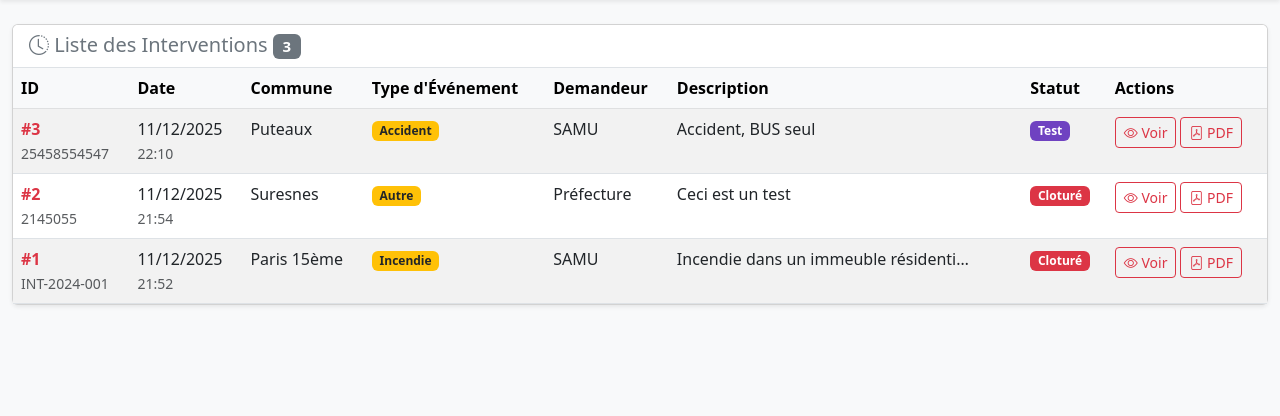
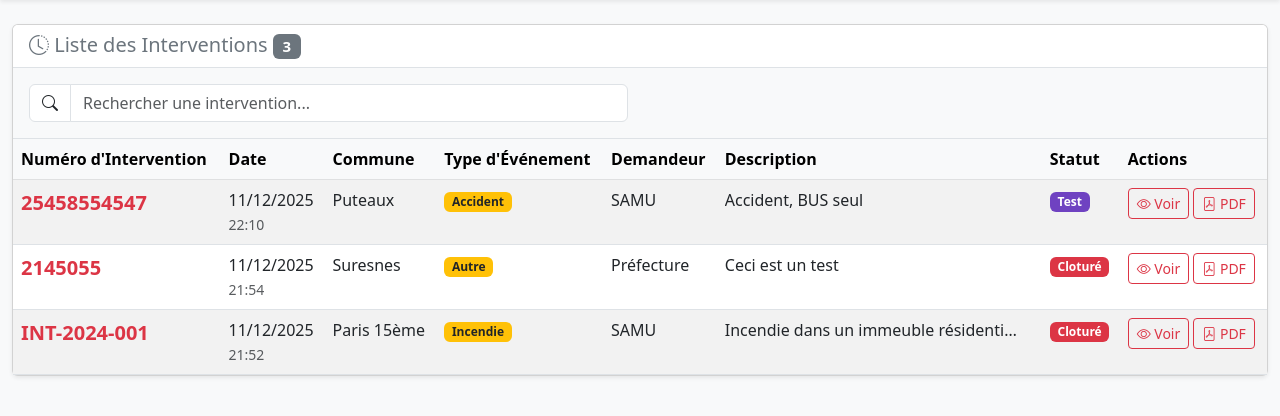
Before and after one commit to VictorTHNT/urgencecrf, a PHP site: page /history.php in a window 1280 px wide. Shown: the part 57-473 px from the top of the page. Run offline with PHP 8.4, Linux system fonts and the light colour scheme; data comes from the database, SQL or seed files in the repository.

Commit message:
Add search functionality to intervention history table. Introduced a dynamic search input for filtering interventions by number, date, commune, type, and requester. Updated table header to reflect intervention number and improved styling for better visibility.

```diff
--- a/history.php
+++ b/history.php
@@ -58,11 +58,24 @@ $interventions = $stmt->fetchAll();
                         <i class="bi bi-info-circle"></i> Aucune intervention enregistrée.
                     </div>
                 <?php else: ?>
+                    <div class="p-3 border-bottom bg-light">
+                        <div class="row">
+                            <div class="col-md-6">
+                                <div class="input-group">
+                                    <span class="input-group-text bg-white">
+                                        <i class="bi bi-search"></i>
+                                    </span>
+                                    <input type="text" class="form-control" id="searchIntervention"
+                                           placeholder="Rechercher une intervention...">
+                                </div>
+                            </div>
+                        </div>
+                    </div>
                     <div class="table-responsive">
-                        <table class="table table-hover table-striped mb-0">
+                        <table class="table table-hover table-striped mb-0" id="tableInterventions">
                             <thead class="table-light">
                                 <tr>
-                                    <th>ID</th>
+                                    <th>Numéro d'Intervention</th>
                                     <th>Date</th>
                                     <th>Commune</th>
                                     <th>Type d'Événement</th>
@@ -76,9 +89,10 @@ $interventions = $stmt->fetchAll();
                                 <?php foreach ($interventions as $inter): ?>
                                     <tr>
                                         <td>
-                                            <strong class="text-danger">#<?php echo $inter['id']; ?></strong>
                                             <?php if ($inter['numero_intervention']): ?>
-                                                <br><small class="text-muted"><?php echo htmlspecialchars($inter['numero_intervention']); ?></small>
+                                                <strong class="fw-bold fs-5 text-danger"><?php echo htmlspecialchars($inter['numero_intervention']); ?></strong>
+                                            <?php else: ?>
+                                                <span class="text-muted fst-italic">Non renseigné</span>
                                             <?php endif; ?>
                                         </td>
                                         <td>
@@ -135,5 +149,54 @@ $interventions = $stmt->fetchAll();
     </div>
 
     <script src="https://cdn.jsdelivr.net/npm/bootstrap@5.3.0/dist/js/bootstrap.bundle.min.js"></script>
+    <script>
+        // Fonction de recherche dynamique
+        document.addEventListener('DOMContentLoaded', function() {
+            const searchInput = document.getElementById('searchIntervention');
+            const tableBody = document.querySelector('#tableInterventions tbody');
+            const rows = tableBody.querySelectorAll('tr');
+
+            if (searchInput) {
+                searchInput.addEventListener('input', function() {
+                    const searchText = this.value.toLowerCase().trim();
+
+                    rows.forEach(function(row) {
+                        // Récupération des cellules dans l'ordre :
+                        // 0: Numéro d'intervention
+                        // 1: Date
+                        // 2: Commune
+                        // 3: Type d'événement
+                        // 4: Demandeur
+                        // (5: Description - non recherchée selon la demande)
+                        // (6: Statut - non recherchée selon la demande)
+                        // (7: Actions - non recherchée)
+
+                        const cells = row.querySelectorAll('td');
+                        if (cells.length < 5) return; // Sécurité si structure différente
+
+                        const numeroIntervention = cells[0].textContent.toLowerCase();
+                        const date = cells[1].textContent.toLowerCase();
+                        const commune = cells[2].textContent.toLowerCase();
+                        const typeEvent = cells[3].textContent.toLowerCase();
+                        const demandeur = cells[4].textContent.toLowerCase();
+
+                        // Vérifier si le texte de recherche correspond à l'une des colonnes
+                        const matches = numeroIntervention.includes(searchText) ||
+                                       date.includes(searchText) ||
+                                       commune.includes(searchText) ||
+                                       typeEvent.includes(searchText) ||
+                                       demandeur.includes(searchText);
+
+                        // Afficher ou masquer la ligne
+                        if (matches || searchText === '') {
+                            row.style.display = '';
+                        } else {
+                            row.style.display = 'none';
+                        }
+                    });
+                });
+            }
+        });
+    </script>
 </body>
 </html>
```
